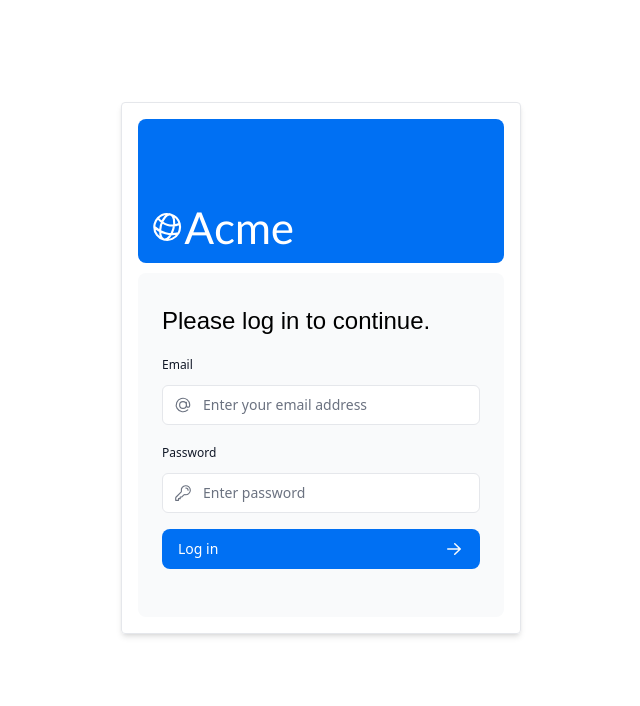
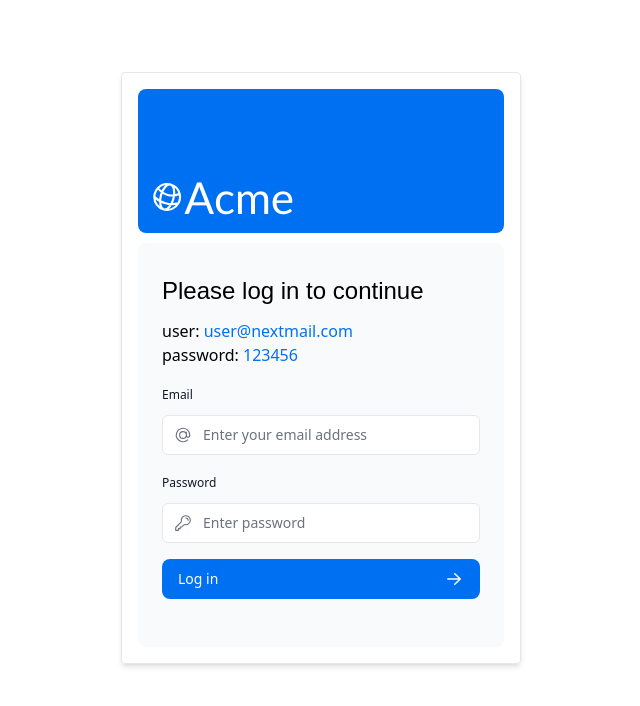
Before and after one commit to Dev-Anyelo/nextjs-dashboard, a Next.js app: page /login in a window 1280 px wide. Shown: the top 706 px of the page, without its empty margins (319-959 px from the left). Built offline with nearby package versions, Linux system fonts and the light colour scheme; a web font is replaced by a local one.

Commit message:
Correcciones en el formulario de inicio de sesión

```diff
--- a/app/ui/login-form.tsx
+++ b/app/ui/login-form.tsx
@@ -1,4 +1,4 @@
-'use client'
+'use client';
 
 import { lusitana } from '@/app/ui/fonts';
 import {
@@ -13,13 +13,19 @@ import { useFormState, useFormStatus } from 'react-dom';
 import { authenticate } from '@/app/lib/actions';
 
 export default function LoginForm() {
-   const [errorMessage, dispatch] = useFormState(authenticate, undefined);
+  const [errorMessage, dispatch] = useFormState(authenticate, undefined);
   return (
     <form action={dispatch} className="space-y-3">
       <div className="flex-1 rounded-lg bg-gray-50 px-6 pb-4 pt-8">
         <h1 className={`${lusitana.className} mb-3 text-2xl`}>
-          Please log in to continue.
+          Please log in to continue
         </h1>
+        <p>
+          user: <span className='text-blue-500'>user@nextmail.com</span>
+        </p>
+        <p>
+          password: <span className='text-blue-500'>123456</span>
+        </p>
         <div className="w-full">
           <div>
             <label
```
